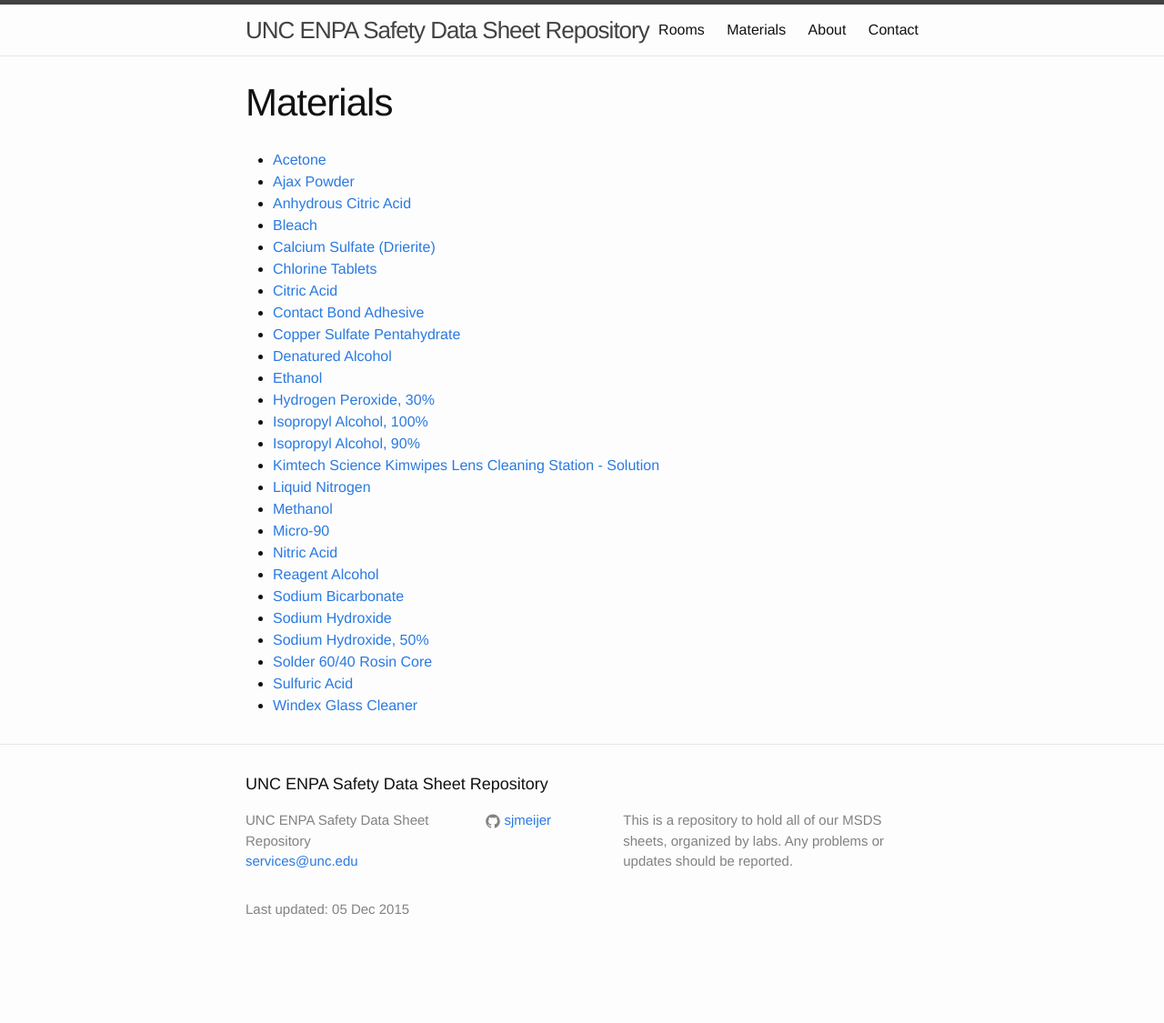
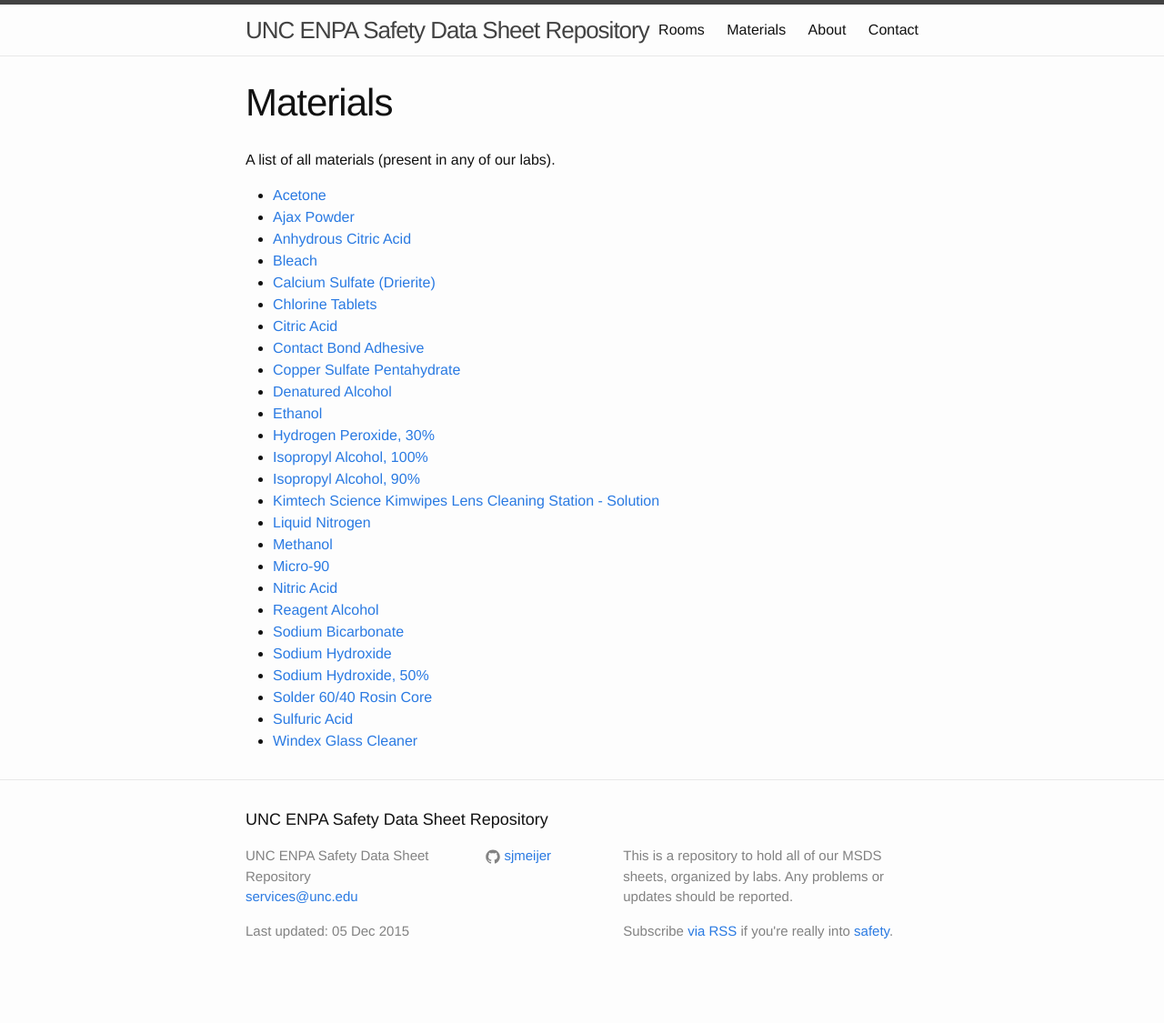
Before and after one commit to sjmeijer/msds, a Jekyll site: the page built from _pages/02_materials.md, in a window 1280 px wide. Shown: the whole page at 91% size. Built offline with Jekyll 4.4.1, drawn with Linux system fonts in a browser that asks for light colours; before the commit the page ends 1101 px from its top, so only the background shows below that.

Commit message:
tidying up

```diff
--- a/_includes/footer.html
+++ b/_includes/footer.html
@@ -47,14 +49,11 @@
 
       <div class="footer-col  footer-col-3">
         <p class="text">{{ site.description }}</p>
+
+		  <p class="rss-subscribe">Subscribe <a href="{{ "/feed.xml" | prepend: site.baseurl }}">via RSS</a> if you're really into <a href="https://www.reddit.com/r/osha/top/">safety</a>.</p>
       </div>
 
-      <div class="footer-col footer-col-4">
-      	<p>Last updated: {{ site.time | date_to_string }}</p>
-      </div>
-
-    </div>
-
+</div>
   </div>
 
 </footer>
--- a/_pages/02_materials.md
+++ b/_pages/02_materials.md
@@ -4,6 +4,7 @@
 permalink: /materials/
 categories: [main]
 ---
+A list of all materials (present in any of our labs).
 
 <ul>
 {% capture pages %}
```
Also changed, not shown: other parts of _includes/footer.html (+2 -0 lines), _pages/01_rooms.md (+1 -0 lines).
